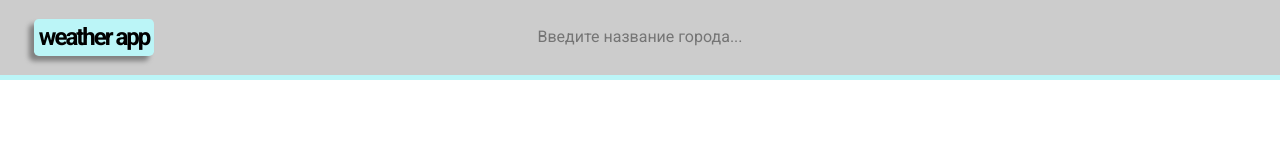
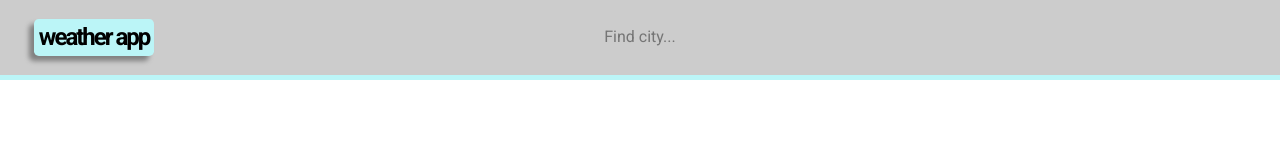
Before and after one commit to TeemourA/react-playground, a React (Create React App) app: page / in a window 1280 px wide. Shown: the top 160 px of the page. Built offline with nearby package versions, Linux system fonts and the light colour scheme.

Commit message:
fix placeholder

```diff
--- a/src/App.tsx
+++ b/src/App.tsx
@@ -76,7 +76,7 @@ const App: React.FC = () => {
       <header>
         <h1>Weather App</h1>
         <input
-          placeholder="Введите название города..."
+          placeholder="Find city..."
           value={searchInputValue}
           onChange={searchInputHandler}
         />
```
